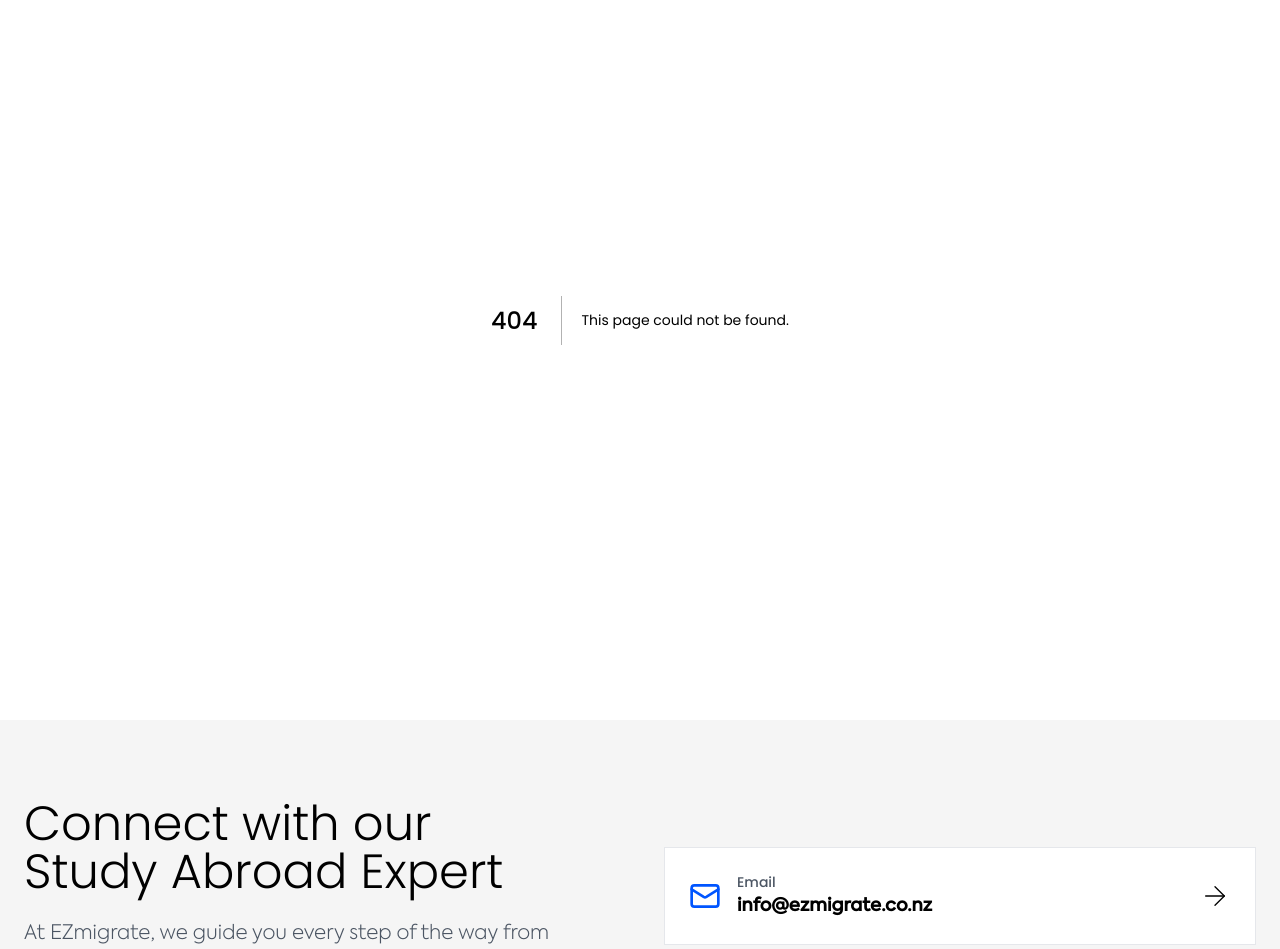
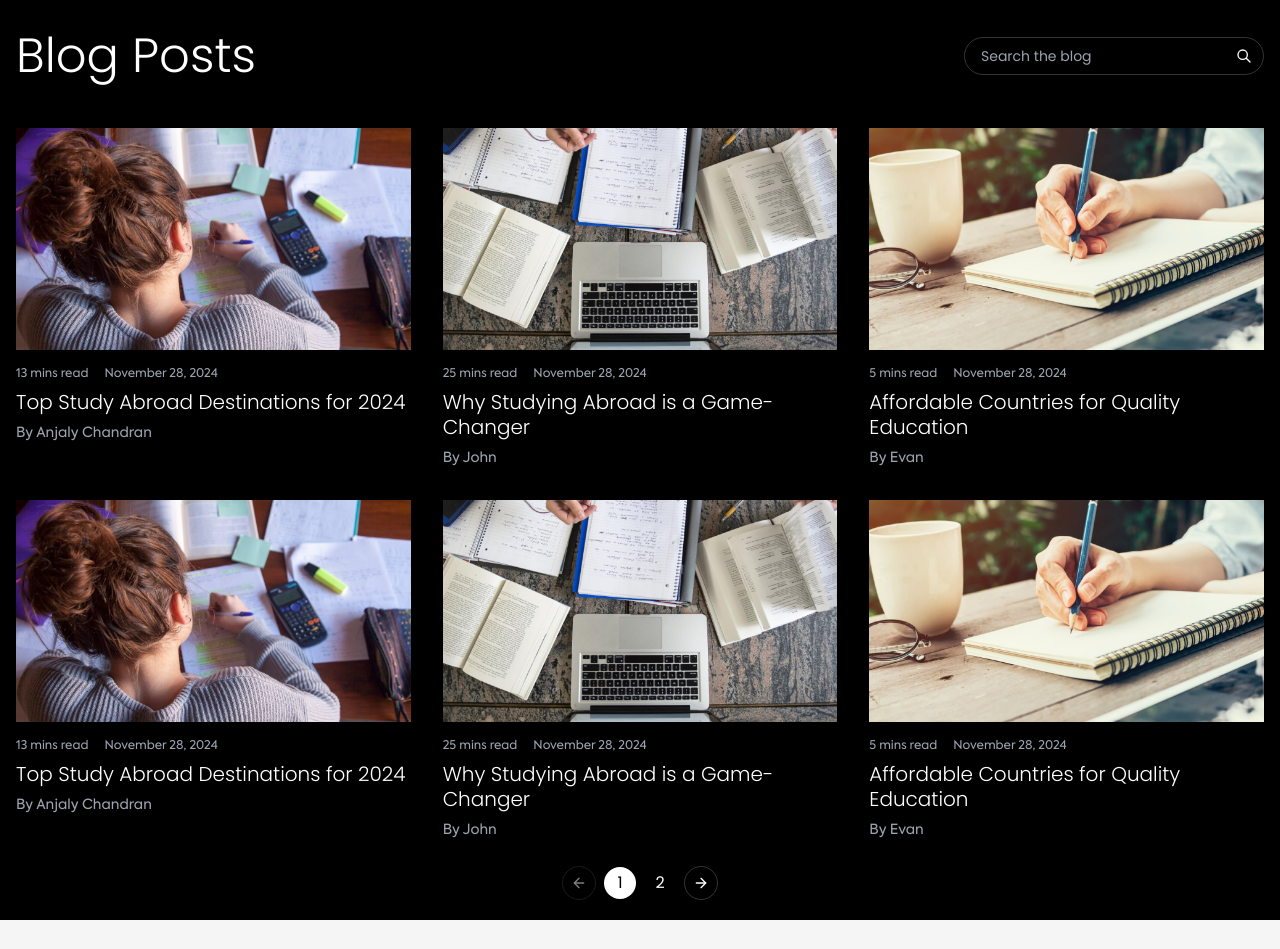
Before and after one commit to Jovit-Mathew236/EZmigrate, a Next.js app: page /blogs in a window 1280 px wide. Before the commit this address had no page. Shown: the part 80-1029 px from the top of the page. Built offline with nearby package versions, Linux system fonts and the light colour scheme.

Commit message:
Add Blogs page and update navigation links

```diff
--- /dev/null
+++ b/app/blogs/page.tsx
@@ -0,0 +1,5 @@
+import Blogs from "@/components/madeups/blogs/blogs";
+
+export default function BlogsPage() {
+  return <Blogs />;
+}
--- a/components/madeups/Home/modules/blog-posts-section.tsx
+++ b/components/madeups/Home/modules/blog-posts-section.tsx
@@ -62,7 +62,7 @@ const BlogPostsSection = () => {
 
         <div className="text-center mt-10 md:mt-16">
           <Link
-            href="/blog"
+            href="/blogs"
             className="inline-flex font-light w-full md:w-auto justify-center items-center border border-white px-8 py-3 hover:bg-white hover:text-black transition-colors duration-300"
           >
             Explore all posts
--- a/components/madeups/Home/modules/mobile-menu.tsx
+++ b/components/madeups/Home/modules/mobile-menu.tsx
@@ -25,12 +25,16 @@ const MobileMenu = ({ isOpen, onClose }: MobileMenuProps) => {
           "Programs",
           "About",
           "Careers",
-          "Blog Posts",
+          "Join our Team",
         ].map((item) => (
           <Link
             key={item}
             href={
-              item === "Home" ? "/" : `/${item.toLowerCase().replace(" ", "-")}`
+              item === "Home"
+                ? "/"
+                : item === "Join our Team"
+                ? "/careers"
+                : `/${item.toLowerCase().replace(" ", "-")}`
             }
             className="py-4 text-white text-2xl font-light border-b border-white/10"
             onClick={handleClick}
--- a/components/madeups/Home/modules/nav-bar.tsx
+++ b/components/madeups/Home/modules/nav-bar.tsx
@@ -16,7 +16,9 @@ const NavBar = () => {
 
   // Define which routes have dark backgrounds
   const darkBackgroundRoutes = ["/about", "/contact", "/careers"];
+  const whitebglogin = ["/blogs"];
   const isDarkBackground = darkBackgroundRoutes.includes(pathname);
+  const isWhiteBgLogin = whitebglogin.includes(pathname);
 
   useEffect(() => {
     setIsMenuOpen(false);
@@ -26,7 +28,11 @@ const NavBar = () => {
     console.log("item", item);
     setIsMenuOpen(false);
     const path =
-      item === "Home" ? "/" : `/${item.toLowerCase().replace(" ", "-")}`;
+      item === "Home"
+        ? "/"
+        : item === "Join our Team"
+        ? "/careers"
+        : `/${item.toLowerCase().replace(" ", "-")}`;
     router.push(path);
   };
 
@@ -96,7 +102,7 @@ const NavBar = () => {
                 "Programs",
                 "About",
                 "Contact",
-                "Careers",
+                "Join our Team",
               ].map((item) => (
                 <button
                   key={item}
@@ -121,7 +127,9 @@ const NavBar = () => {
 
               <button
                 onClick={() => router.push("/login")}
-                className="hidden md:block text-sm px-4 py-2 transition-colors duration-300 bg-black text-white"
+                className={`hidden md:block text-sm px-4 py-2 transition-colors duration-300 ${
+                  isWhiteBgLogin ? "bg-white text-black" : "bg-black text-white"
+                }`}
               >
                 Login
               </button>
--- /dev/null
+++ b/components/madeups/blogs/blogs.tsx
@@ -0,0 +1,221 @@
+"use client";
+import { ArrowRight } from "lucide-react";
+import Image from "next/image";
+// import Link from "next/link";
+import { useState, useMemo } from "react";
+
+const blogPosts = [
+  {
+    title: "Top Study Abroad Destinations for 2024",
+    image: "/images/blog1.png",
+    readTime: "13 mins read",
+    date: "November 28, 2024",
+    author: "Anjaly Chandran",
+    alt: "Study Abroad 2024",
+  },
+  {
+    title: "Why Studying Abroad is a Game-Changer",
+    image: "/images/blog2.png",
+    readTime: "25 mins read",
+    date: "November 28, 2024",
+    author: "John",
+    alt: "Why Study Abroad",
+  },
+  {
+    title: "Affordable Countries for Quality Education",
+    image: "/images/blog3.png",
+    readTime: "5 mins read",
+    date: "November 28, 2024",
+    author: "Evan",
+    alt: "Affordable Education",
+  },
+  {
+    title: "Top Study Abroad Destinations for 2024",
+    image: "/images/blog1.png",
+    readTime: "13 mins read",
+    date: "November 28, 2024",
+    author: "Anjaly Chandran",
+    alt: "Study Abroad 2024",
+  },
+  {
+    title: "Why Studying Abroad is a Game-Changer",
+    image: "/images/blog2.png",
+    readTime: "25 mins read",
+    date: "November 28, 2024",
+    author: "John",
+    alt: "Why Study Abroad",
+  },
+  {
+    title: "Affordable Countries for Quality Education",
+    image: "/images/blog3.png",
+    readTime: "5 mins read",
+    date: "November 28, 2024",
+    author: "Evan",
+    alt: "Affordable Education",
+  },
+  {
+    title: "Top Study Abroad Destinations for 2024",
+    image: "/images/blog1.png",
+    readTime: "13 mins read",
+    date: "November 28, 2024",
+    author: "Anjaly Chandran",
+    alt: "Study Abroad 2024",
+  },
+  {
+    title: "Why Studying Abroad is a Game-Changer",
+    image: "/images/blog2.png",
+    readTime: "25 mins read",
+    date: "November 28, 2024",
+    author: "John",
+    alt: "Why Study Abroad",
+  },
+  {
+    title: "Affordable Countries for Quality Education",
+    image: "/images/blog3.png",
+    readTime: "5 mins read",
+    date: "November 28, 2024",
+    author: "Evan",
+    alt: "Affordable Education",
+  },
+];
+
+export default function Blogs() {
+  const [currentPage, setCurrentPage] = useState(1);
+  const postsPerPage = 6;
+
+  // Calculate pagination values
+  const totalPages = Math.ceil(blogPosts.length / postsPerPage);
+
+  // Get current posts
+  const currentPosts = useMemo(() => {
+    const indexOfLastPost = currentPage * postsPerPage;
+    const indexOfFirstPost = indexOfLastPost - postsPerPage;
+    return blogPosts.slice(indexOfFirstPost, indexOfLastPost);
+  }, [currentPage]);
+
+  // Generate page numbers
+  const pageNumbers = useMemo(() => {
+    const pages = [];
+    for (let i = 1; i <= totalPages; i++) {
+      pages.push(i);
+    }
+    return pages;
+  }, [totalPages]);
+
+  const handlePageChange = (pageNumber: number) => {
+    setCurrentPage(pageNumber);
+    window.scrollTo({ top: 0, behavior: "smooth" });
+  };
+
+  const handlePrevPage = () => {
+    if (currentPage > 1) {
+      setCurrentPage((prev) => prev - 1);
+      window.scrollTo({ top: 0, behavior: "smooth" });
+    }
+  };
+
+  const handleNextPage = () => {
+    if (currentPage < totalPages) {
+      setCurrentPage((prev) => prev + 1);
+      window.scrollTo({ top: 0, behavior: "smooth" });
+    }
+  };
+
+  return (
+    <div className="relative min-h-screen bg-black text-white pt-28 pb-10">
+      <div className="container mx-auto px-4">
+        <div className="flex justify-between items-center mb-12">
+          <h2 className="text-4xl md:text-5xl font-light">Blog Posts</h2>
+          <div className="relative">
+            <input
+              type="search"
+              placeholder="Search the blog"
+              className="bg-transparent border border-white/20 rounded-full px-4 py-2 pr-10 text-sm w-[200px] md:w-[300px]"
+            />
+            <button className="absolute right-3 top-1/2 -translate-y-1/2">
+              <svg
+                className="w-4 h-4"
+                fill="none"
+                stroke="currentColor"
+                viewBox="0 0 24 24"
+              >
+                <path
+                  strokeLinecap="round"
+                  strokeLinejoin="round"
+                  strokeWidth={2}
+                  d="M21 21l-6-6m2-5a7 7 0 11-14 0 7 7 0 0114 0z"
+                />
+              </svg>
+            </button>
+          </div>
+        </div>
+
+        <div className="grid grid-cols-1 md:grid-cols-2 lg:grid-cols-3 gap-8 mb-10">
+          {currentPosts.map((post, index) => (
+            <div key={index} className="group cursor-pointer">
+              <div className="relative aspect-video overflow-hidden mb-4">
+                <Image
+                  src={post.image}
+                  alt={post.alt}
+                  fill
+                  className="object-cover transition-transform duration-300 group-hover:scale-105"
+                />
+              </div>
+              <div className="space-y-2">
+                <div className="flex items-center space-x-4 text-xs text-gray-400">
+                  <span>{post.readTime}</span>
+                  <span>{post.date}</span>
+                </div>
+                <h3 className="text-xl font-light leading-tight">
+                  {post.title}
+                </h3>
+                <p className="text-sm text-gray-400">By {post.author}</p>
+              </div>
+            </div>
+          ))}
+        </div>
+
+        <div className="absolute bottom-5 left-0 w-full flex justify-center items-center space-x-2">
+          <button
+            className={`p-2 border border-white/20 rounded-full ${
+              currentPage === 1
+                ? "opacity-50 cursor-not-allowed"
+                : "hover:bg-white/10"
+            }`}
+            onClick={handlePrevPage}
+            disabled={currentPage === 1}
+          >
+            <ArrowRight className="w-4 h-4 rotate-180" />
+          </button>
+
+          {pageNumbers.map((page) => (
+            <button
+              key={page}
+              onClick={() => handlePageChange(page)}
+              className={`w-8 h-8 flex items-center justify-center rounded-full
+                ${
+                  currentPage === page
+                    ? "bg-white text-black"
+                    : "hover:bg-white/10"
+                }`}
+            >
+              {page}
+            </button>
+          ))}
+
+          <button
+            className={`p-2 border border-white/20 rounded-full ${
+              currentPage === totalPages
+                ? "opacity-50 cursor-not-allowed"
+                : "hover:bg-white/10"
+            }`}
+            onClick={handleNextPage}
+            disabled={currentPage === totalPages}
+          >
+            <ArrowRight className="w-4 h-4" />
+          </button>
+        </div>
+      </div>
+    </div>
+  );
+}
```
